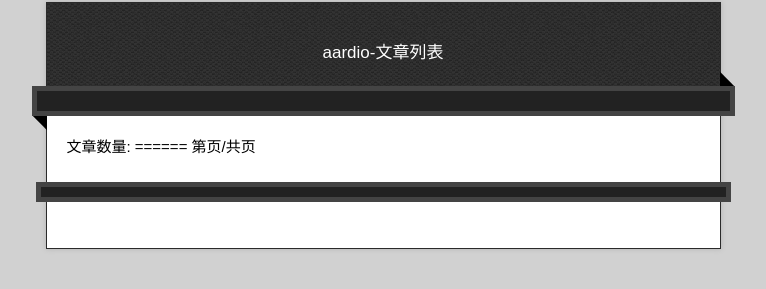
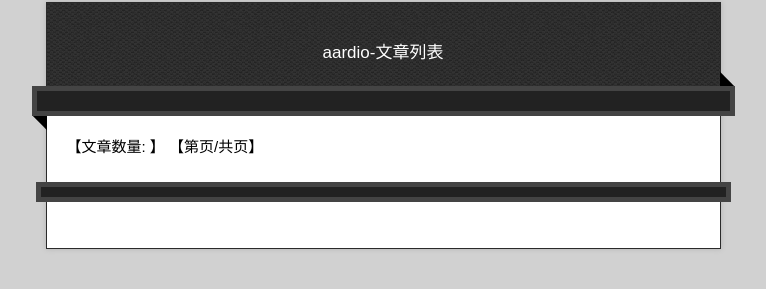
Before and after one commit to ztmdnike/aardio, a Jekyll site: the page built from index.html, in a window 1280 px wide. Shown: the part 128-417 px from the top of the page, without its empty margins (257-1023 px from the left). Built offline with Jekyll 4.4.1, drawn with Linux system fonts in a browser that asks for light colours.

Commit message:
Update index.html

```diff
--- a/index.html
+++ b/index.html
@@ -11,8 +11,8 @@
 
 <!-- 分页链接 -->
 <div class="pagination">
-<span class="page_number ">文章数量: {{ paginator.total_posts }}======</span>
-<span class="page_number ">第{{ paginator.page }}页/共{{ paginator.total_pages }}页</span>
+<span class="page_number ">【文章数量: {{ paginator.total_posts }}】</span>
+<span class="page_number ">【第{{ paginator.page }}页/共{{ paginator.total_pages }}页】</span>
 {% if paginator.previous_page %}
 {% if paginator.previous_page == 1 %}
 <a href="/aardio" class="previous">上一页</a>
```
